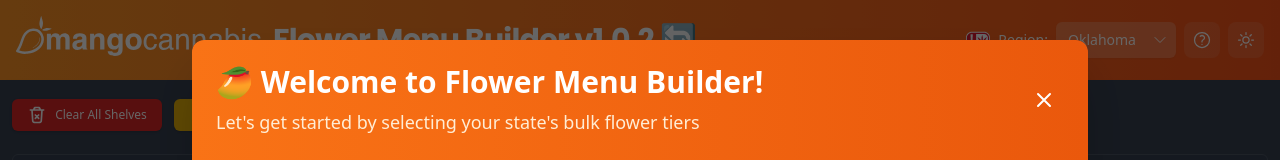
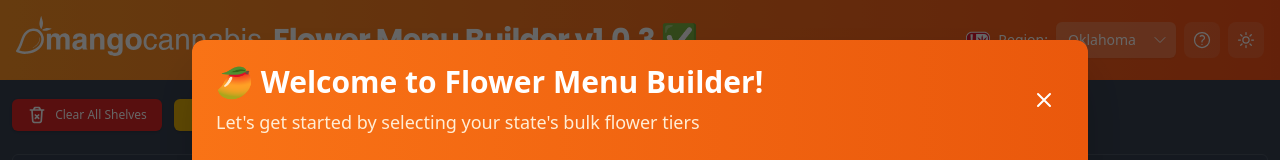
Before and after one commit to TheBurd/mango-cannabis-flower-menu-builder, a React (Vite) app: page / in a window 1280 px wide. Shown: the top 160 px of the page. Built offline with nearby package versions, Linux system fonts and the light colour scheme.

Commit message:
fix: Update to v1.0.3 with electron-updater dependency fix

```diff
--- a/components/Header.tsx
+++ b/components/Header.tsx
@@ -33,7 +33,7 @@
             marginBottom: '0.5rem' // Add bottom margin to account for visual weight at bottom
           }}
         />
-        <h1 className="text-3xl font-bold tracking-tight" style={{fontFamily: "'Poppins', sans-serif"}}>{appName} v1.0.2 🔄</h1>
+        <h1 className="text-3xl font-bold tracking-tight" style={{fontFamily: "'Poppins', sans-serif"}}>{appName} v1.0.3 ✅</h1>
       </div>
       <div className="flex items-center space-x-2">
         <img
```
